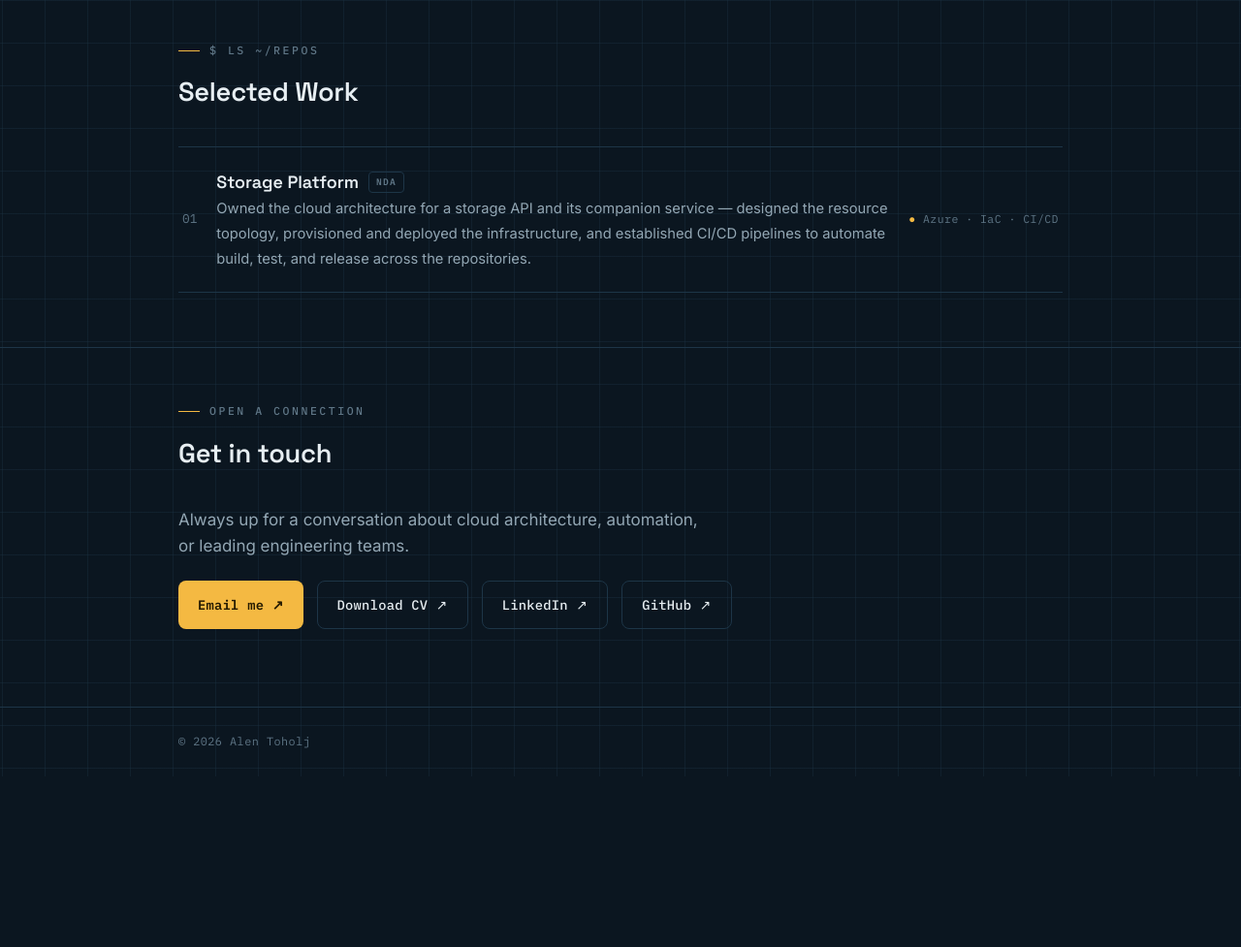
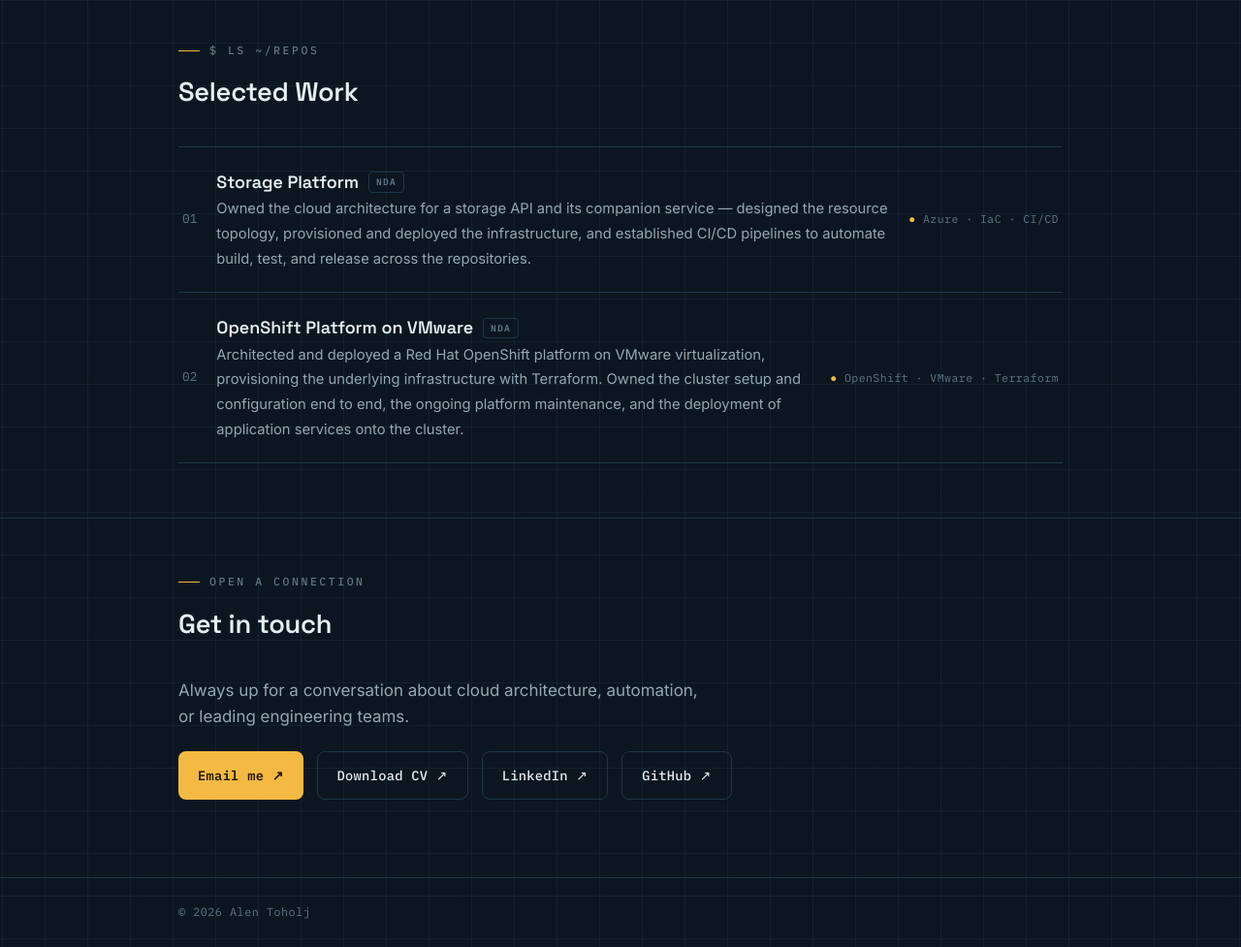
Before and after one commit to alentoholj/alentoholj.github.io, a plain HTML site: page index.html in a window 1280 px wide. Shown: the part 1980-2957 px from the top of the page at 97% size. Before the commit the page ends 2781 px from the top, so only its background shows below. Drawn offline with Linux system fonts and the light colour scheme.

Commit message:
feat: add portfolio landing page for GitHub Pages

```diff
--- a/index.html
+++ b/index.html
@@ -828,6 +828,17 @@
           </span>
           <span class="lang">Azure · IaC · CI/CD</span>
         </div>
+        <div class="proj static reveal">
+          <span class="pnum">02</span>
+          <span class="pbody">
+            <span class="pname">OpenShift Platform on VMware <span class="nda">NDA</span></span>
+            <span class="pdesc">Architected and deployed a Red Hat OpenShift platform on VMware virtualization,
+              provisioning the underlying infrastructure with Terraform. Owned the cluster setup and configuration end
+              to end, the ongoing platform maintenance, and the deployment of application services onto the
+              cluster.</span>
+          </span>
+          <span class="lang">OpenShift · VMware · Terraform</span>
+        </div>
       </div>
     </div>
   </section>
```
